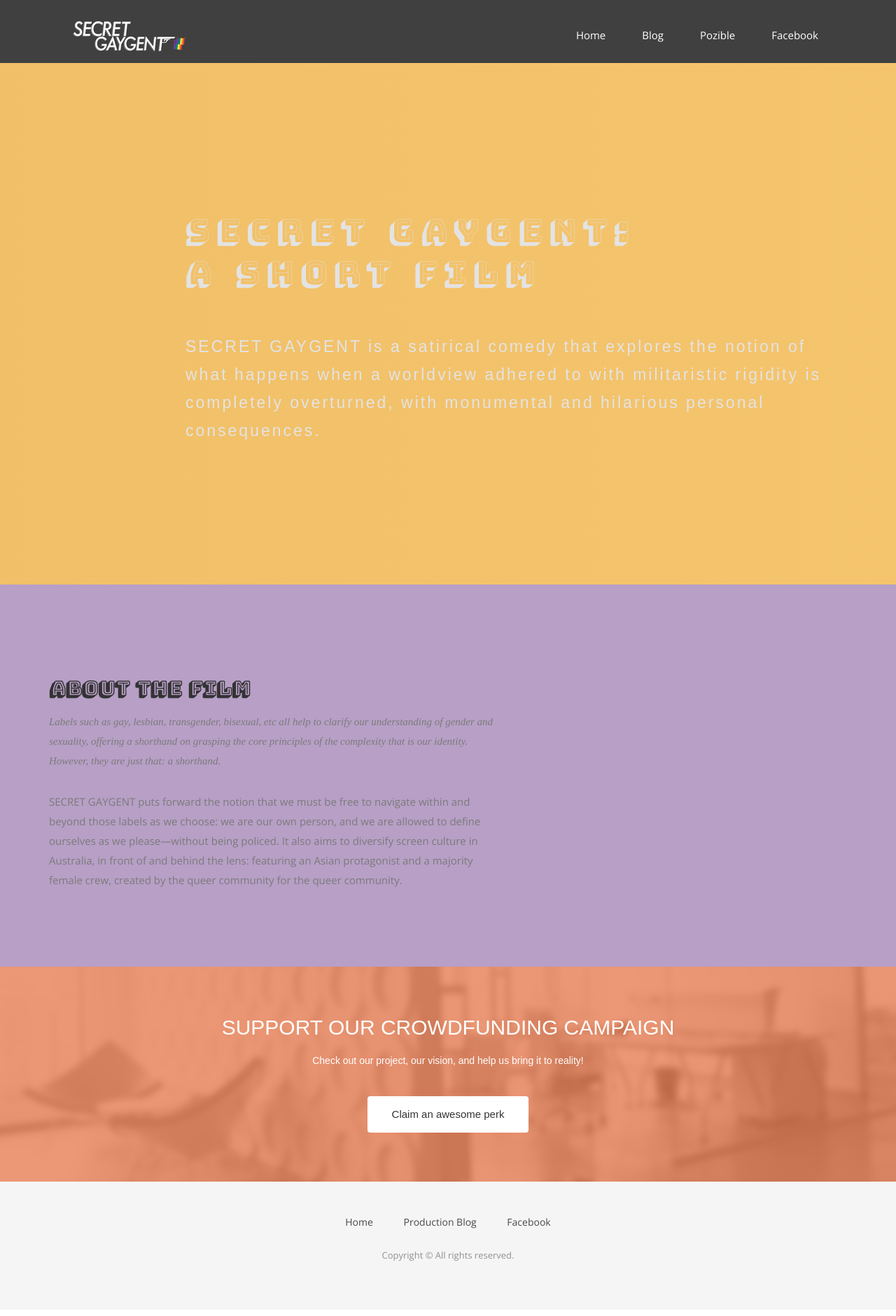
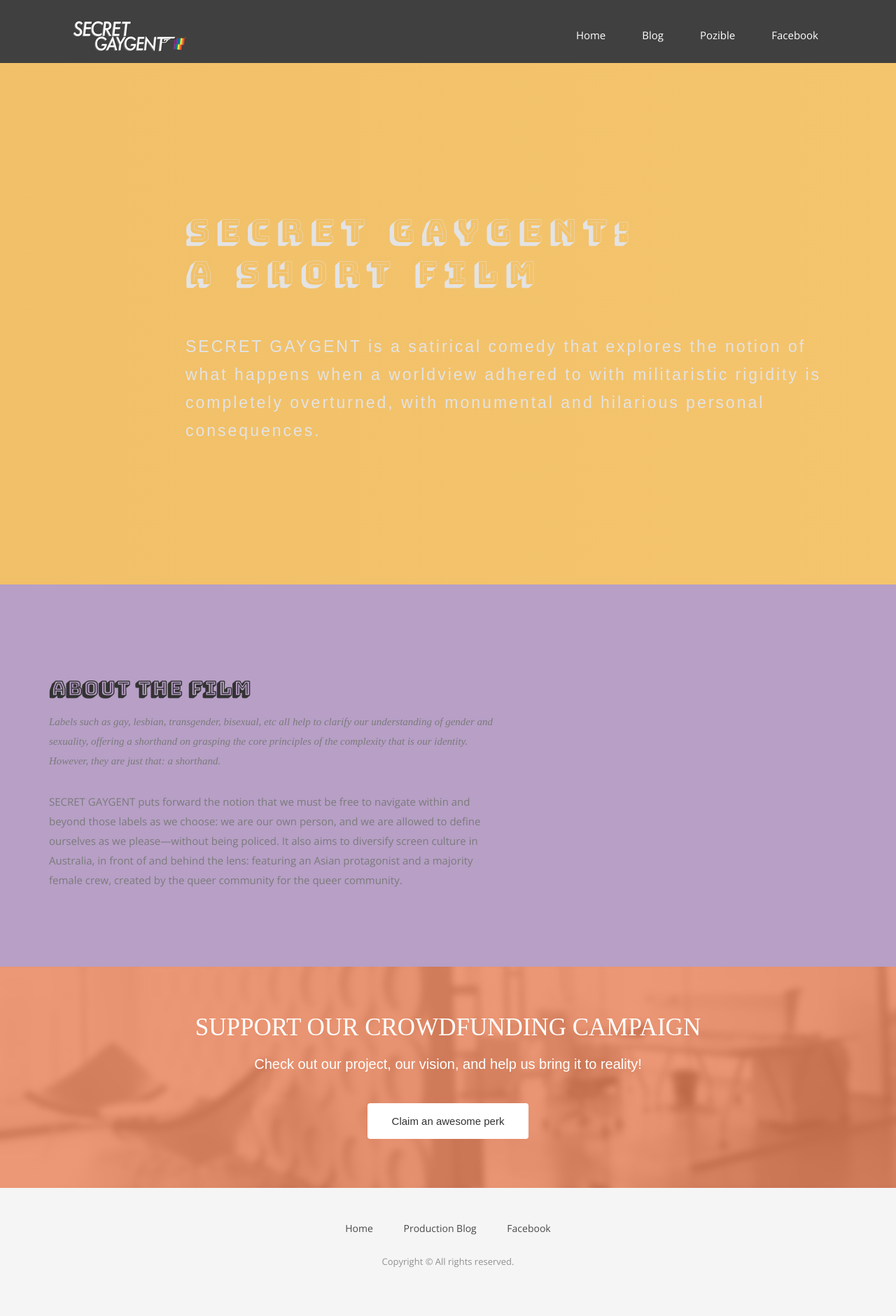
Before and after one commit to thewonglab/secret, a Jekyll site: the page built from index.html, in a window 1280 px wide. Shown: the whole page at 70% size. Built offline with Jekyll 4.4.1, drawn with Linux system fonts in a browser that asks for light colours; nearby versions of some CDN libraries; some web fonts are replaced.

Commit message:
Update airspace.css

```diff
--- a/css/airspace.css
+++ b/css/airspace.css
@@ -234,15 +234,15 @@ header .navbar-default .navbar-nav li a:hover {
   opacity: 0.8;
 }
 #call-to-action h2 {
-  font-family: 'Patrick Hand SC', sans-serif;
+  font-family: 'Patrick Hand SC', bold;
   padding-bottom: 20px;
   line-height: 33px;
   margin: 0;
-  font-size: 30px;
+  font-size: 35px;
 }
 #call-to-action p {
   font-family: 'Patrick Hand SC', sans-serif;
-  font-size: 14px;
+  font-size: 20px;
   line-height: 1.6;
 }
 #call-to-action .btn-call-to-action {
```
